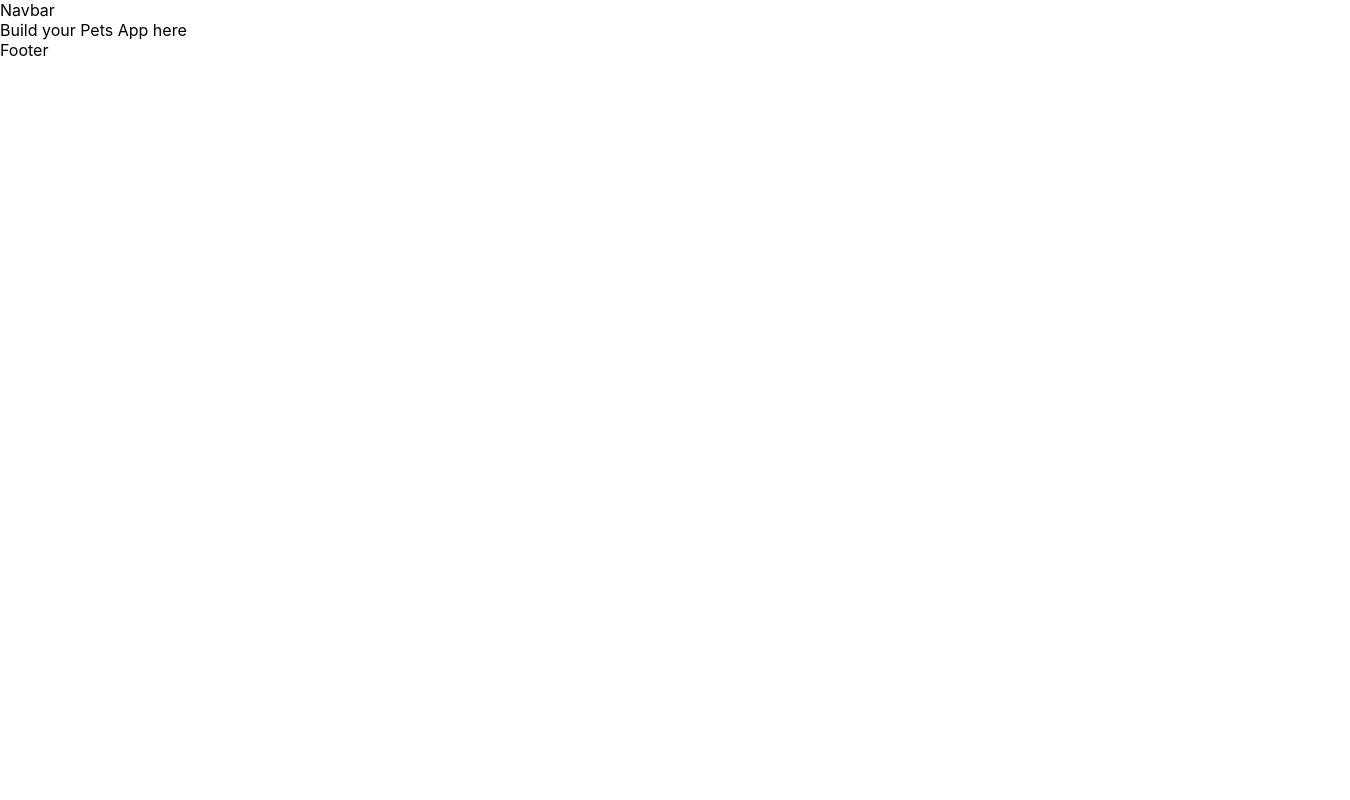
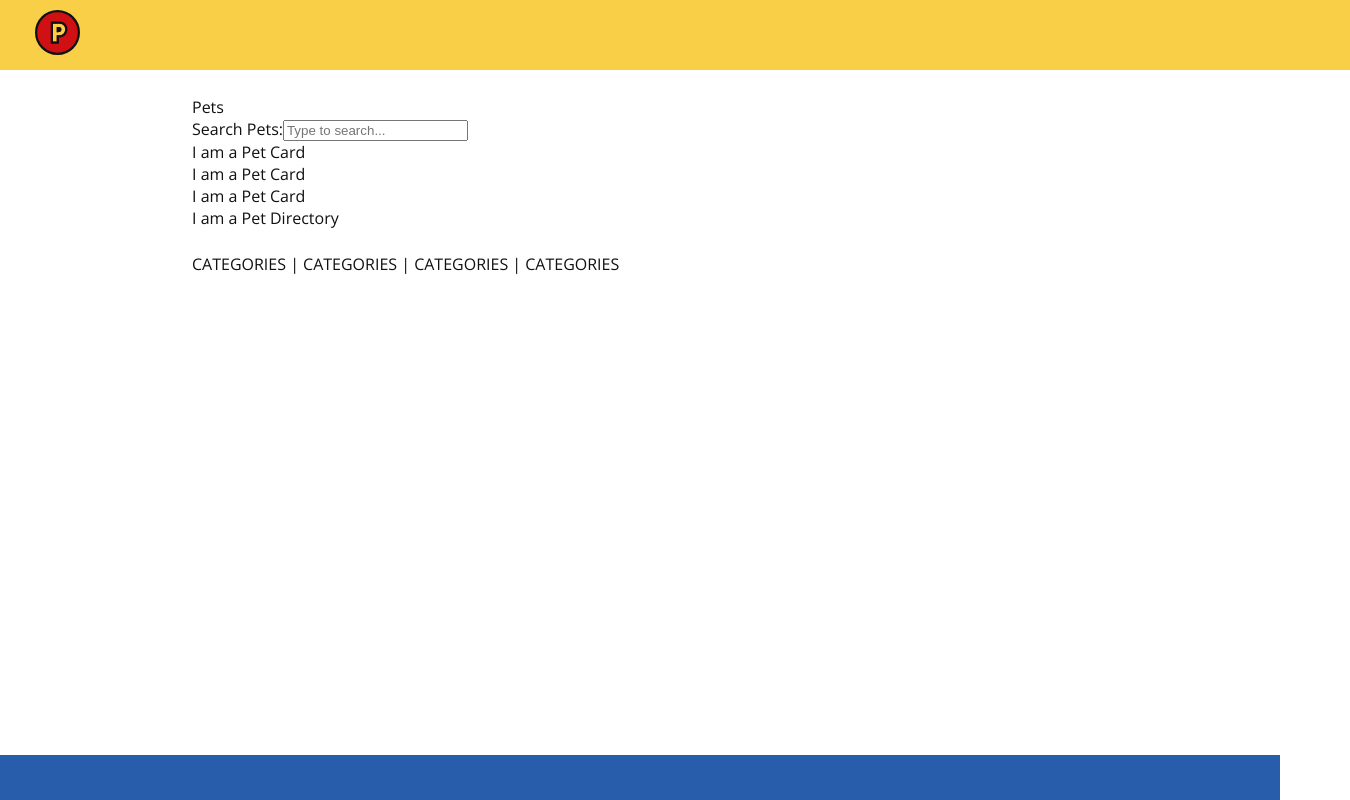
Before and after one commit to pjachimowski/pet-app, a React (Create React App) app: page / in a window 1280 px wide. Shown: the whole page, 1350 px wide, since content can reach past the window. Built offline with nearby package versions, Linux system fonts and the light colour scheme.

Commit message:
standardized css in place, components debugged and placed in the app, font added via CDN, added more core components, draft of the app ready.

```diff
--- a/public/index.html
+++ b/public/index.html
@@ -3,6 +3,7 @@
   <head>
     <meta charset="utf-8" />
     <link rel="icon" href="%PUBLIC_URL%/favicon.ico" />
+    <link rel="stylesheet" href="https://fonts.googleapis.com/css2?family=Open+Sans:wght@400;700&display=swap">
     <meta name="viewport" content="width=device-width, initial-scale=1" />
     <meta name="theme-color" content="#000000" />
     <meta
--- a/src/App.css
+++ b/src/App.css
@@ -1 +1,47 @@
-/* App CSS */
+/* Define a spacing scale using CSS variables */
+:root {
+  --xs: 4px;
+  --sm: 8px;
+  --md: 16px;
+  --lg: 24px;
+  --xl: 32px;
+}
+
+
+body {
+  font-family: 'Open Sans', sans-serif;
+    background-color: #FFFFFF;
+    color: #111111;
+}
+
+#app {
+  display: flex;
+  flex-direction: column;
+  min-height: 100vh;
+}
+
+#app-content {
+  flex: 1;
+  padding: 2vw 15vw;
+}
+
+.navbar {
+    background-color: #F8CF47;
+    width: 100%;
+    padding:  10px 35px;
+}
+
+.logo {
+  width:45px;
+  height: 45px;
+}
+
+.footer {
+  background-color: #285DAB;
+  width: 100%;
+  min-height: 45px
+}
+
+.standardContainer {
+  margin-top: var(--lg);
+}
--- a/src/App.tsx
+++ b/src/App.tsx
@@ -1,13 +1,27 @@
+import React from "react";
 import "./App.css";
-import React from "react";
+import Footer from "./presentation/Footer";
+import Header from "./presentation/Header";
 import Navbar from "./presentation/Navbar";
-import Footer from "./presentation/Footer";
+import PetCategories from "./presentation/PetCategories";
+import PetDirectory from "./presentation/PetDirectory";
+import PetList from "./presentation/PetList";
+import { Pet } from "./types/Pet";
+import { Species } from "./types/Species";
 
 function App() {
+
+  const pet: Pet = { id: "1", species: Species.DOG, available: true };
+
   return (
-    <div>
+    <div id="app">
       <Navbar />
-      Build your Pets App here
+      <div id="app-content">
+        <Header />
+        <PetList />
+        <PetDirectory pet={pet} />
+        <PetCategories />
+      </div>
       <Footer />
     </div>
   );
--- a/src/presentation/Footer.tsx
+++ b/src/presentation/Footer.tsx
@@ -1,7 +1,7 @@
 import React from "react";
 
 function Footer() {
-  return <div>Footer</div>;
+  return <div className="footer"></div>;
 }
 
 export default Footer;
--- /dev/null
+++ b/src/presentation/Header.tsx
@@ -0,0 +1,8 @@
+import React from "react";
+import "../App.css";
+
+function Header() {
+  return <div className="header">Pets</div>;
+}
+
+export default Header;
--- a/src/presentation/Navbar.tsx
+++ b/src/presentation/Navbar.tsx
@@ -1,7 +1,12 @@
 import React from "react";
+import "../App.css";
 
 function Navbar() {
-  return <div>Navbar</div>;
+  return (
+    <div className="navbar">
+      <img className="logo" src={"/icons/pet-icon.svg"} alt="Logo" />
+    </div>
+  );
 }
 
 export default Navbar;
--- /dev/null
+++ b/src/presentation/PetCategories.tsx
@@ -0,0 +1,8 @@
+import React from "react";
+import "../App.css";
+
+function PetCategories() {
+  return <div className="standardContainer">CATEGORIES | CATEGORIES | CATEGORIES | CATEGORIES </div>;
+}
+
+export default PetCategories;
--- a/src/presentation/PetList.tsx
+++ b/src/presentation/PetList.tsx
@@ -1,22 +1,24 @@
 import React from "react";
 import { usePetData } from "../hooks/usePetData";
 import { Pet } from "../types/Pet";
+import { Species } from "../types/Species";
 import PetCard from "./PetCard";
 import PetFilter from "./PetFilter";
 
 function PetList() {
-  const { petData, filter, setFilter } = usePetData();
+  // const { petData, filter, setFilter } = usePetData();
 
-  const filteredPets = petData.filter((pet: Pet) => {
+  // const filteredPets = petData.filter((pet: Pet) => {
     // pet search logic
-    console.log("pet", pet);
-  });
+    // console.log("pet", pet);
+  // });
+ const filteredPetsMock = [{ id: "1", species: Species.DOG, available: true }, { id: "2", species: Species.DOG, available: true }, { id: "3", species: Species.DOG, available: true }]
 
   return (
     <div>
-      <PetFilter filter={filter} setFilter={setFilter} />
+      <PetFilter filter={''} setFilter={()=>{}} />
       <div>
-        {filteredPets.map((pet: Pet) => (
+        {filteredPetsMock.map((pet: Pet) => (
           <PetCard key={pet.id} pet={pet} />
         ))}
       </div>
```
Also changed, not shown: src/types/Pet.ts (+4 -4 lines).
